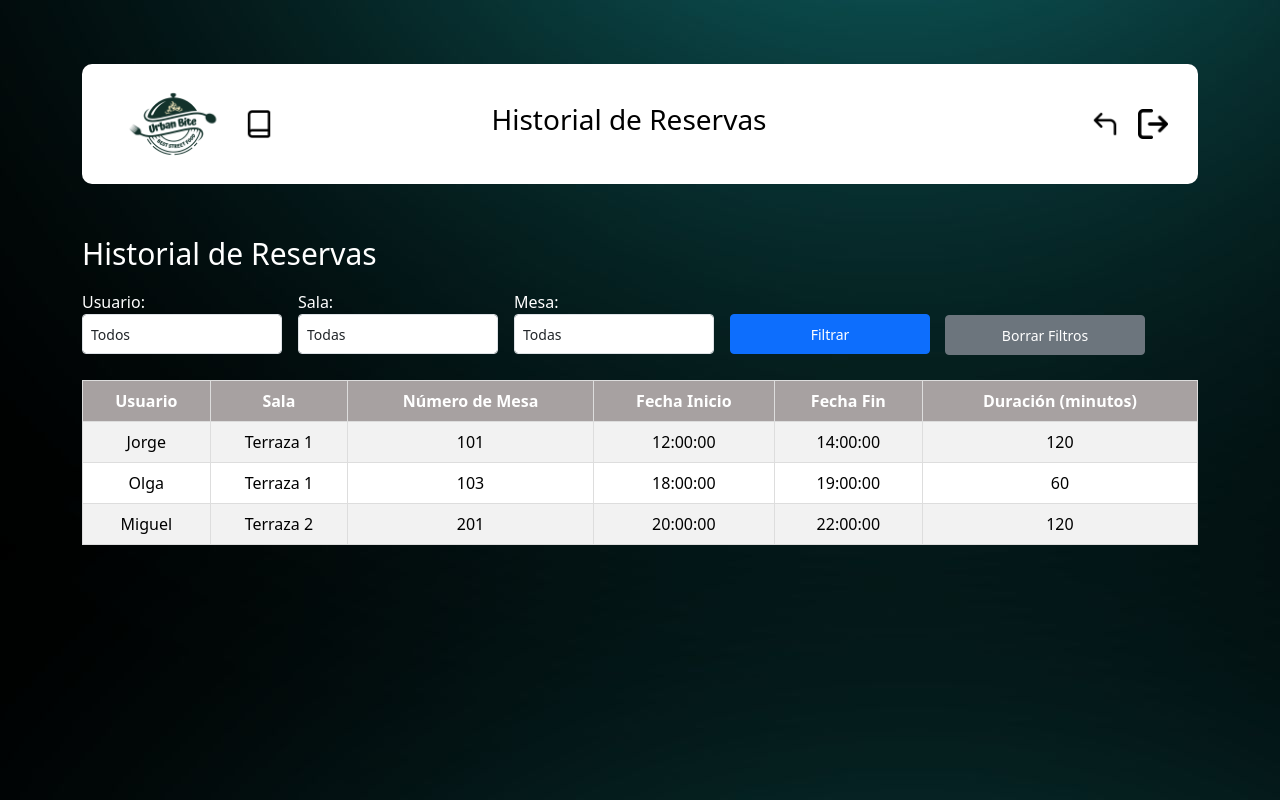
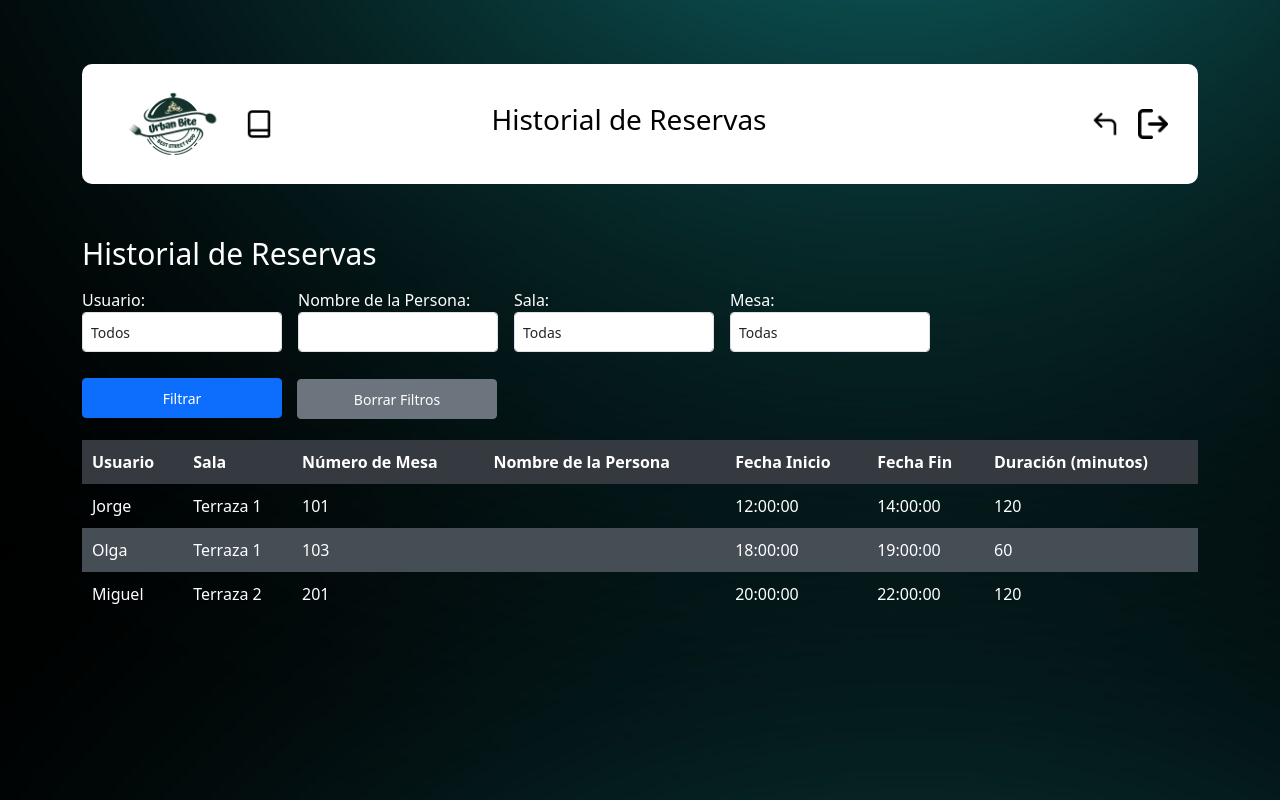
Before and after one commit to AngelCampsRuiz/2425_DAW2_M12_Projecte-02_CampsAngel, a PHP site: page /registro.php in a window 1280 px wide. Run offline with PHP 8.4, Linux system fonts and the light colour scheme; a user stored in the database is signed in; data comes from the database, SQL or seed files in the repository; some libraries are stand-ins or nearby versions.

Commit message:
css de tablas arreglado - Àngel

```diff
--- a/css/menu.css
+++ b/css/menu.css
@@ -336,3 +336,35 @@ section img:hover {
         font-weight: bold;
     }
 }
+
+.form-label, h5 {
+    color: white;
+}
+.form-container {
+    display: flex;
+    justify-content: space-between;
+    align-items: center;
+    gap: 10px;
+    margin-top: 20px;
+}
+.form-container .form-control {
+    width: 150px;
+}
+.btn-primary {
+    height: 38px;
+}
+table {
+    width: 100%;
+    margin-top: 20px;
+    color: white;
+}
+th, td {
+    padding: 10px;
+    text-align: left;
+}
+th {
+    background-color: #343a40;
+}
+tr:nth-child(even) {
+    background-color: #454d55;
+}
--- a/registro.php
+++ b/registro.php
@@ -7,6 +7,11 @@ if (!isset($_SESSION['usuario'])) {
     header("Location: index.php?error=sesion_no_iniciada");
     exit();
 }
+
+// Obtener lista de personas (usuarios) para el select
+$query_personas = "SELECT id_usuario, nombre_user FROM tbl_usuarios";
+$stmt_personas = $conexion->query($query_personas);
+$personas = $stmt_personas->fetchAll(PDO::FETCH_ASSOC);
 ?>
 
 <!DOCTYPE html>
@@ -62,15 +67,16 @@ if (!isset($_SESSION['usuario'])) {
                     <label for="usuario" class="text-white">Usuario:</label>
                     <select name="usuario" class="form-control form-control-sm" style="height: 40px; width: 200px;">
                         <option value="">Todos</option>
-                        <?php
-                        $query_usuarios = "SELECT id_usuario, nombre_user FROM tbl_usuarios";
-                        $stmt_usuarios = $conexion->query($query_usuarios);
-                        while ($usuario = $stmt_usuarios->fetch(PDO::FETCH_ASSOC)) {
-                            $selected = isset($_GET['usuario']) && $_GET['usuario'] == $usuario['id_usuario'] ? 'selected' : '';
-                            echo "<option value='{$usuario['id_usuario']}' $selected>{$usuario['nombre_user']}</option>";
-                        }
-                        ?>
+                        <?php foreach ($personas as $persona): ?>
+                            <option value="<?php echo $persona['id_usuario']; ?>" <?php echo (isset($_GET['usuario']) && $_GET['usuario'] == $persona['id_usuario']) ? 'selected' : ''; ?>>
+                                <?php echo $persona['nombre_user']; ?>
+                            </option>
+                        <?php endforeach; ?>
                     </select>
+                </div>
+                <div class="me-3">
+                    <label for="nombre_persona" class="text-white">Nombre de la Persona:</label>
+                    <input type="text" name="nombre_persona" class="form-control form-control-sm" style="height: 40px; width: 200px;" value="<?php echo isset($_GET['nombre_persona']) ? htmlspecialchars($_GET['nombre_persona']) : ''; ?>">
                 </div>
 
                 <div class="me-3">
@@ -113,6 +119,7 @@ if (!isset($_SESSION['usuario'])) {
         <!-- Variables para los filtros -->
         <?php
         $usuario_filter = isset($_GET['usuario']) && !empty($_GET['usuario']) ? $_GET['usuario'] : '';
+        $nombre_persona_filter = isset($_GET['nombre_persona']) && !empty($_GET['nombre_persona']) ? $_GET['nombre_persona'] : '';
         $sala_filter = isset($_GET['sala']) && !empty($_GET['sala']) ? $_GET['sala'] : '';
         $mesa_filter = isset($_GET['mesa']) && !empty($_GET['mesa']) ? $_GET['mesa'] : '';
         ?>
@@ -121,7 +128,7 @@ if (!isset($_SESSION['usuario'])) {
         <?php
         $query_historial = "
             SELECT u.nombre_user, s.nombre_sala, m.numero_mesa,
-                   r.hora_inicio AS fecha_inicio,
+                   r.nombre_persona, r.hora_inicio AS fecha_inicio,
                    r.hora_fin AS fecha_fin,
                    TIMESTAMPDIFF(MINUTE, r.hora_inicio, r.hora_fin) AS duracion
             FROM tbl_reservas r
@@ -132,6 +139,9 @@ if (!isset($_SESSION['usuario'])) {
         $filters = [];
         if ($usuario_filter) {
             $filters[] = "u.id_usuario = :usuario";
+        }
+        if ($nombre_persona_filter) {
+            $filters[] = "r.nombre_persona LIKE :nombre_persona";
         }
         if ($sala_filter) {
             $filters[] = "s.id_sala = :sala";
@@ -149,6 +159,10 @@ if (!isset($_SESSION['usuario'])) {
         if ($usuario_filter) {
             $stmt_historial->bindParam(':usuario', $usuario_filter, PDO::PARAM_INT);
         }
+        if ($nombre_persona_filter) {
+            $nombre_persona_filter = "%$nombre_persona_filter%";
+            $stmt_historial->bindParam(':nombre_persona', $nombre_persona_filter, PDO::PARAM_STR);
+        }
         if ($sala_filter) {
             $stmt_historial->bindParam(':sala', $sala_filter, PDO::PARAM_INT);
         }
@@ -160,13 +174,14 @@ if (!isset($_SESSION['usuario'])) {
         ?>
 
         <!-- Mostrar resultados en tabla -->
-        <div class="table-responsive mt-4">
-            <table class="table table-striped">
-                <thead class="thead-dark">
+        <div>
+            <table>
+                <thead>
                     <tr>
                         <th>Usuario</th>
                         <th>Sala</th>
                         <th>Número de Mesa</th>
+                        <th>Nombre de la Persona</th>
                         <th>Fecha Inicio</th>
                         <th>Fecha Fin</th>
                         <th>Duración (minutos)</th>
@@ -179,6 +194,7 @@ if (!isset($_SESSION['usuario'])) {
                         <td>{$reserva['nombre_user']}</td>
                         <td>{$reserva['nombre_sala']}</td>
                         <td>{$reserva['numero_mesa']}</td>
+                        <td>{$reserva['nombre_persona']}</td>
                         <td>{$reserva['fecha_inicio']}</td>
                         <td>{$reserva['fecha_fin']}</td>
                         <td>{$reserva['duracion']}</td>
```
Also changed, not shown: admin_panel.php (+6 -6 lines), reservar_mesa.php (+1 -32 lines).
